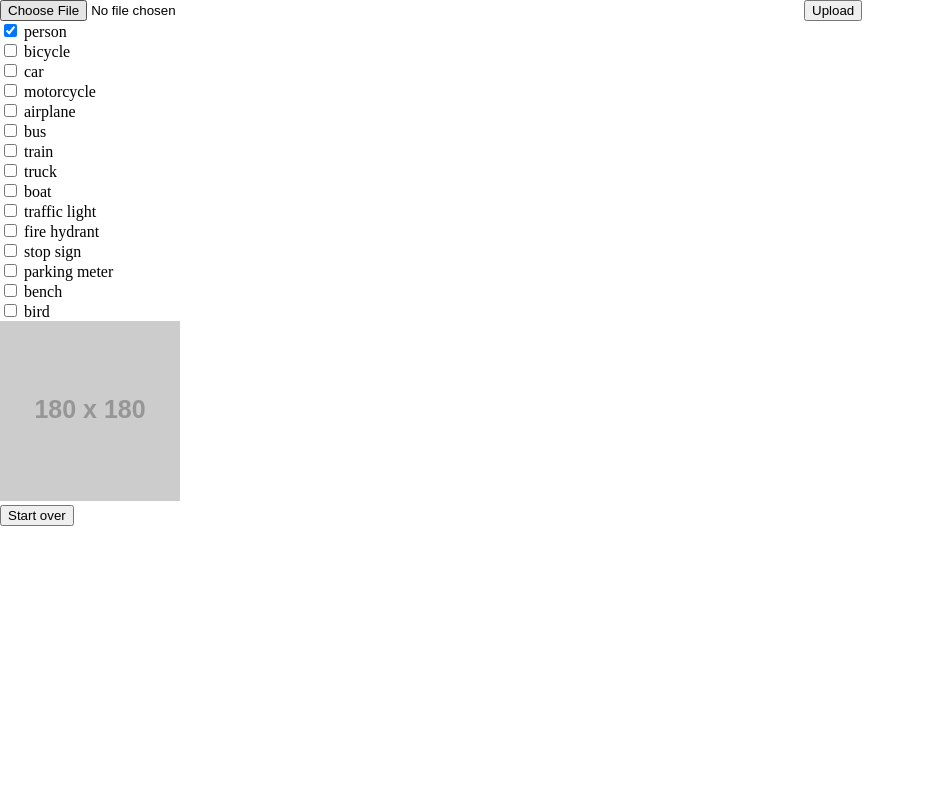
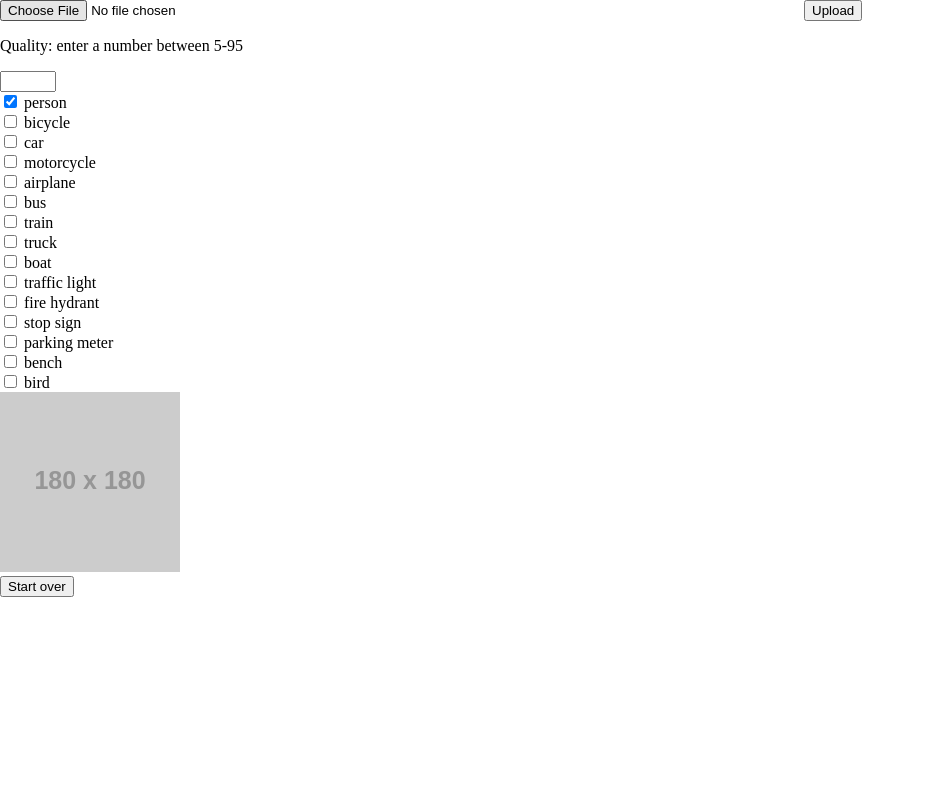
Before and after one commit to jap87/adaptive-image-compression, a Flask app: page / in a window 1280 px wide. Shown: the whole page, without its empty margins (0-925 px from the left). Run offline with Flask 2, Linux system fonts and the light colour scheme; parts of the project's set-up code (start-up, migrations or seed data) failed here and were passed over; some libraries are stand-ins or nearby versions.

Commit message:
finished.

```diff
--- a/Mask_RCNN/PROJECT_FILES/app.py
+++ b/Mask_RCNN/PROJECT_FILES/app.py
@@ -31,7 +31,7 @@ def compress():
         filename = secure_filename(file.filename)
         file.save(os.path.join(ROOT_DIR + '/PROJECT_FILES/', filename))
         detector.getMask(filename, json.loads(request.form['selected']))
-        results = Compressor.compressImage(filename, 'mask.png')
+        results = Compressor.compressImage(filename, 'mask.png', int(request.form['quality']))
         response_body = jsonify(results)
         return response_body
 
--- a/Mask_RCNN/PROJECT_FILES/static/js/main.js
+++ b/Mask_RCNN/PROJECT_FILES/static/js/main.js
@@ -93,6 +93,7 @@ function upload() {
             toForm.push(cbs[i].value);
         }
     }
+    formData.append('quality', document.getElementById('numberInput').value)
     formData.append('selected', JSON.stringify(toForm));
     formData.append('file', x.files[0], x.files[0].name);
     request.send(formData);
--- a/Mask_RCNN/PROJECT_FILES/templates/index.html
+++ b/Mask_RCNN/PROJECT_FILES/templates/index.html
@@ -13,7 +13,10 @@
   <body>
     <div class="container">
           <input class="file-input" type="file" id="myFile" onchange="readURL(this);"/>
-          <button onclick="upload()">Upload</button>
+          <button onclick="upload()">Upload</button> <br>
+
+          <p>Quality: enter a number between 5-95</p>
+          <input type="number" id = "numberInput" max = "95" min = "5">
           <div class="well" style="max-height: 300px;overflow: auto;">
               <form name="test" id="testform"></form>
           </div>
```
